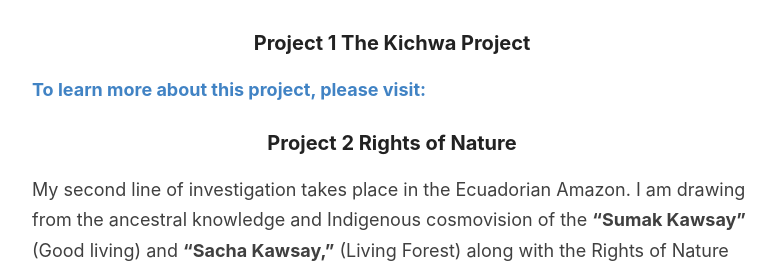
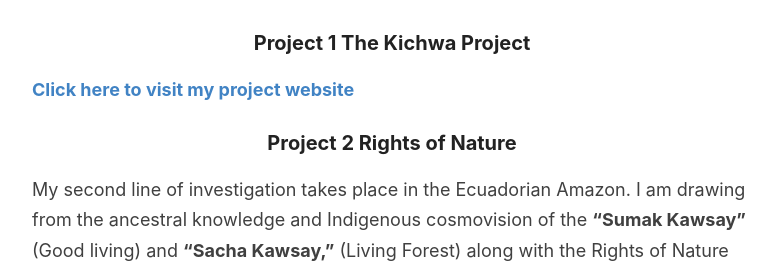
Before and after one commit to lulischmader/lulischmader.github.io, a Jekyll site: the page built from _pages/research-projects.md, in a window 1280 px wide, cut to the strip 549-820 px from the top of the page. Shown: the whole strip, without its empty margins (248-1024 px from the left). Built offline with Jekyll 4.4.1, drawn with Linux system fonts in a browser that asks for light colours.

Commit message:
Update research-projects.md

```diff
--- a/_pages/research-projects.md
+++ b/_pages/research-projects.md
@@ -15,7 +15,7 @@ permalink: /research-projects/
 
 ### **Project 1** The Kichwa Project
 
-[**To learn more about this project, please visit:**](https://lulischmader.github.io/The-Kichwa-Project/)
+[**Click here to visit my project website**](https://lulischmader.github.io/The-Kichwa-Project/)
 
 ### **Project 2** Rights of Nature
 
```
